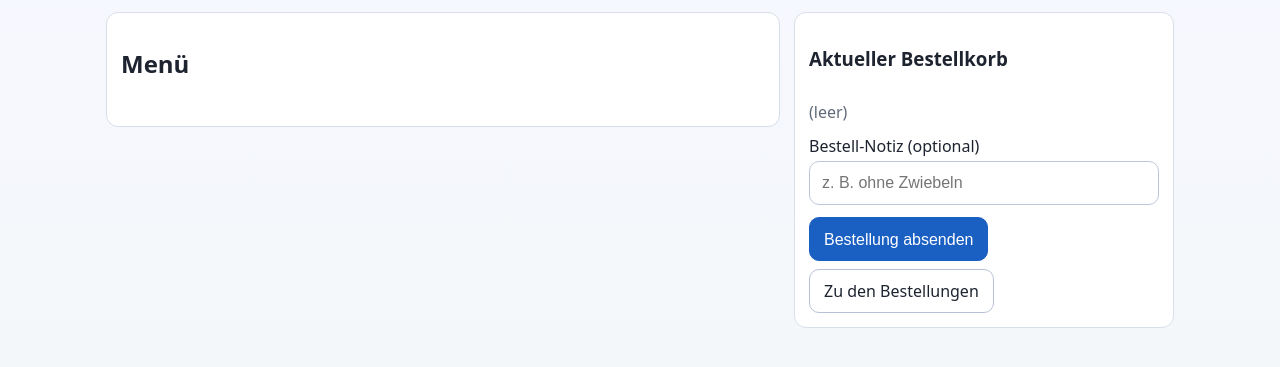
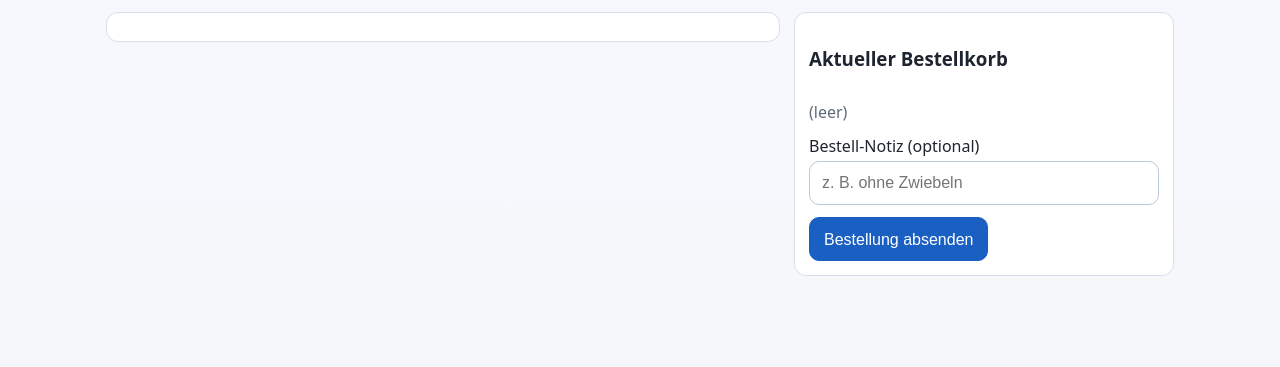
Before and after one commit to philipp-btz/kitchenhelper, a Flask app: template templates/index.html in a window 1280 px wide. Shown: the part 60-427 px from the top of the page. Run offline with Flask 3, Linux system fonts and the light colour scheme; the template is opened without the code that fills it, so the values that code supplies are empty; parts of the project's set-up code (start-up, migrations or seed data) failed here and were passed over.

Commit message:
removed redundant button

```diff
--- a/templates/index.html
+++ b/templates/index.html
@@ -49,7 +49,6 @@
 
       <div class="layout">
         <section class="card stack">
-          <h2>Menü</h2>
           <div id="menu-grid" class="menu-grid">
             {% for it in menu %}
             <button class="dish-btn" data-name="{{ it.name }}" data-extras='{{ it.extras|tojson|e }}' {% if it.bg_color %}style="background: {{ it.bg_color }};"{% endif %}>
@@ -84,7 +83,6 @@
             </div>
             <div class="actions-row">
               <button id="send-order" class="btn secondary" type="button">Bestellung absenden</button>
-              <a href="/orders" class="btn">Zu den Bestellungen</a>
             </div>
           </section>
         </aside>
```
